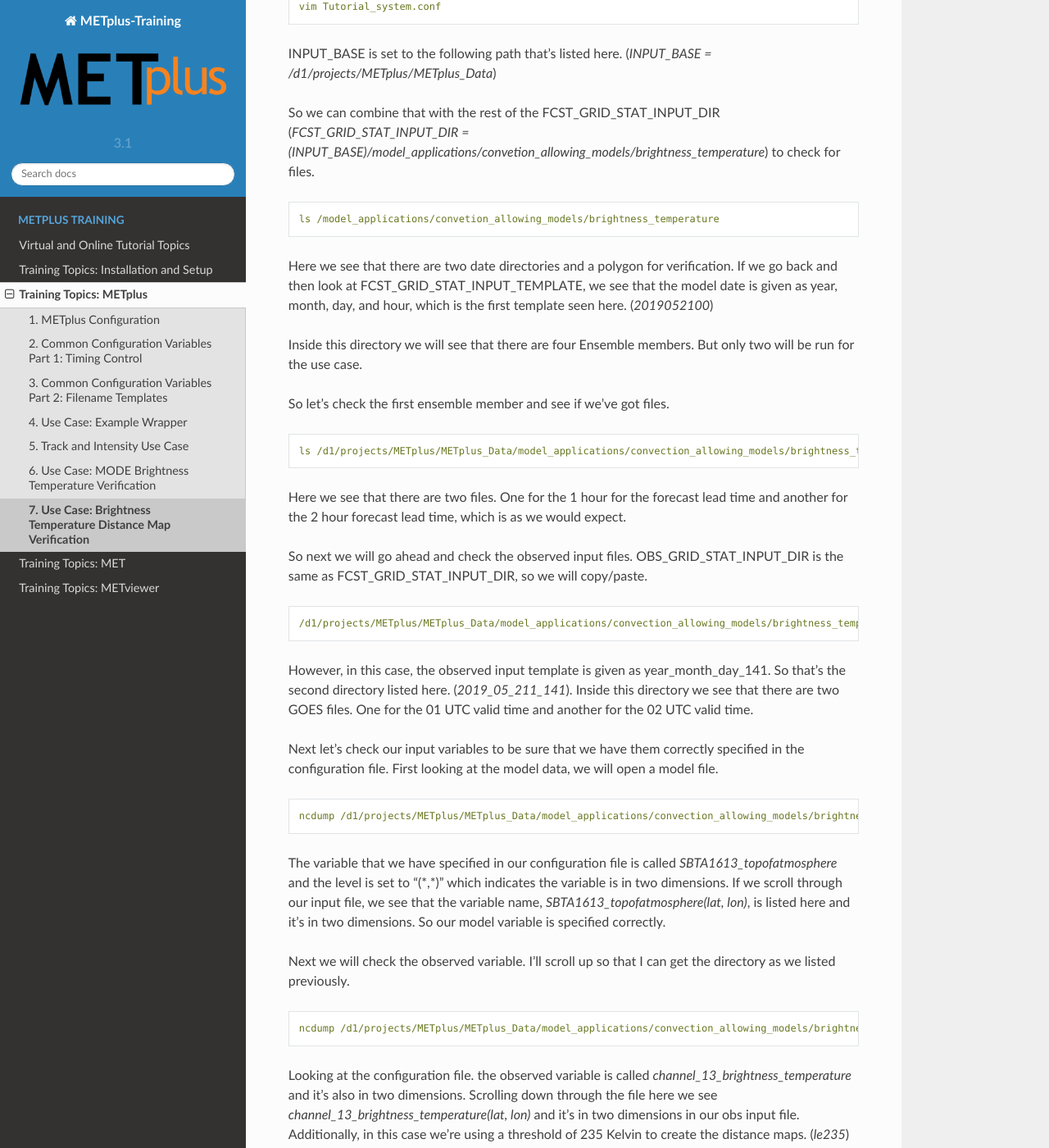
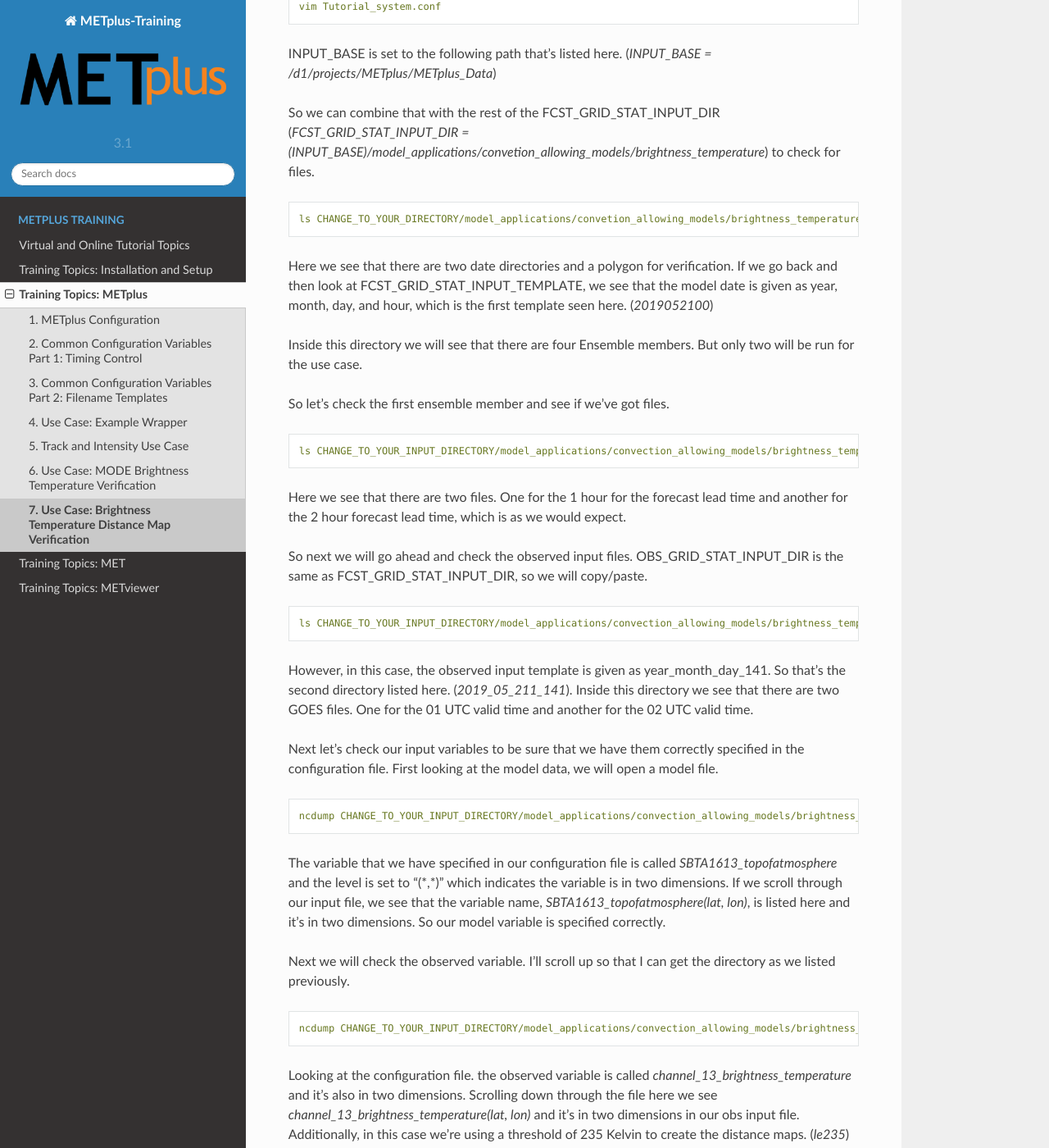
Before and after one commit to dtcenter/METplus-Training, a Sphinx documentation site: the page built from docs/modules/METplus/use_case_brightness_temperature_distance_map.rst, in a window 1280 px wide and 1400 px high, scrolled down 1801 px. Shown: the whole window at 82% size. Built offline with Sphinx 7.4.7 and the Read the Docs theme 2.0.0, drawn with Linux system fonts in a browser that asks for light colours; some of the changed text lies outside the part shown.

Commit message:
Update use_case_brightness_temperature_distance_map.rst

```diff
--- a/docs/modules/METplus/use_case_brightness_temperature_distance_map.rst
+++ b/docs/modules/METplus/use_case_brightness_temperature_distance_map.rst
@@ -97,7 +97,7 @@
 
 .. code-block:: ini
 
-  ls /model_applications/convetion_allowing_models/brightness_temperature
+  ls CHANGE_TO_YOUR_DIRECTORY/model_applications/convetion_allowing_models/brightness_temperature
 
 Here we see that there are two date directories and a
 polygon for verification. If we go back and then look at
@@ -112,7 +112,7 @@
 
 .. code-block:: ini
 
-  ls /d1/projects/METplus/METplus_Data/model_applications/convection_allowing_models/brightness_temperature/2019052100/core_lsm1
+  ls CHANGE_TO_YOUR_INPUT_DIRECTORY/model_applications/convection_allowing_models/brightness_temperature/2019052100/core_lsm1
 
 Here we see that there are two files. One for the 1 hour for the forecast
 lead time and another for the 2 hour forecast lead time, which is as we
@@ -124,7 +124,7 @@
 
 .. code-block:: ini
 
-  /d1/projects/METplus/METplus_Data/model_applications/convection_allowing_models/brightness_temperature
+  ls CHANGE_TO_YOUR_INPUT_DIRECTORY/model_applications/convection_allowing_models/brightness_temperature
 
 However, in this case, the observed input template is given as
 year_month_day_141. So that's the second directory listed here.
@@ -137,7 +137,7 @@
 
 .. code-block:: ini
 
-  ncdump /d1/projects/METplus/METplus_Data/model_applications/convection_allowing_models/brightness_temperature/2019052100/core_lsm1/core_lsm1_20190521_0000_f01.nc | more
+  ncdump CHANGE_TO_YOUR_INPUT_DIRECTORY/model_applications/convection_allowing_models/brightness_temperature/2019052100/core_lsm1/core_lsm1_20190521_0000_f01.nc | more
 
 The variable that we have specified in our configuration file is called
 *SBTA1613_topofatmosphere* and the level is set to “(\*,\*)”
@@ -151,7 +151,7 @@
 
 .. code-block:: ini
 
-  ncdump /d1/projects/METplus/METplus_Data/model_applications/convection_allowing_models/brightness_temperature/2019_05_21_141/remap_GOES-16.20190521.010000.nc | more
+  ncdump CHANGE_TO_YOUR_INPUT_DIRECTORY/model_applications/convection_allowing_models/brightness_temperature/2019_05_21_141/remap_GOES-16.20190521.010000.nc | more
 
 Looking at the configuration file. the observed variable is called
 *channel_13_brightness_temperature* and it's also in two dimensions.
@@ -200,13 +200,13 @@
 
 .. code-block:: ini
 
-  vim /d1/personal/CHANGE_TO_YOUR_DIRECTORY/METplus/logs/metplus_log_20220309104212
+  vim CHANGE_TO_YOUR_OUTPUT_DIRECTORY/METplus/logs/metplus_log_20220309104212
 
 When we scroll down the output directory is listed here after the -outdir flag in our grid_stat call.
 
 .. code-block:: ini
 
-  ls /d1/personal/CHANGE_TO_YOUR_DIRECTORY/METplus/convection_allowing_models/brightness_temperature/grid_stat
+  ls CHANGE_TO_YOUR_DIRECTORY/METplus/convection_allowing_models/brightness_temperature/grid_stat
 
 Looking inside this directory we see that we have all 12 expected files.
 Finally, we can make a distance map image by using the plot_data_plane tool
@@ -215,7 +215,7 @@
 
 .. code-block:: ini
 
-  ncdump /d1/personal/CHANGE_TO_YOUR_DIRECTORY/METplus/convection_allowing_models/brightness_temperature/grid_stat/grid_stat_FV3_core_lsm1_010000L_20190521_010000V.pairs.nc | more
+  ncdump CHANGE_TO_YOUR_OUTPUT_DIRECTORY/METplus/convection_allowing_models/brightness_temperature/grid_stat/grid_stat_FV3_core_lsm1_010000L_20190521_010000V.pairs.nc | more
 
 The Obs Distance Map variable is specified here and it's in two dimensions.
 *OBS_DMAP_le235_channel_13_brightness_temperature_all_all_FULL( lat, lon)*
```
